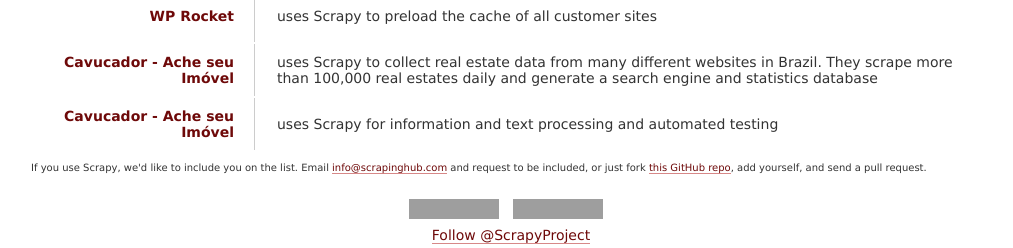
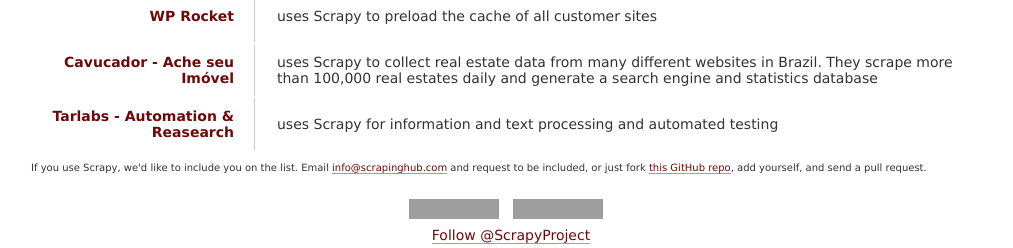
Before and after one commit to scrapy/scrapy.org, a Jekyll site: the page built from companies.html, in a window 1280 px wide and 900 px high, scrolled down 1675 px. Shown: the part 649-897 px from the top of the window, without its empty margins (129-1142 px from the left). Built offline with Jekyll 4.4.1, drawn with Linux system fonts in a browser that asks for light colours; Markdown is read by kramdown in place of the engine named in the settings; comment, search, counter and statistics services are not loaded; grey boxes are pictures that could not be loaded.

Commit message:
Update compnies.html
I have done changes to my mistake . please allow a pull request.

```diff
--- a/companies.html
+++ b/companies.html
@@ -174,7 +174,7 @@
         <td>uses Scrapy to collect real estate data from many different websites in Brazil. They scrape more than 100,000 real estates daily and generate a search engine and statistics database</td>
     </tr>
     <tr>
-        <th><a href="http://www.tarlabs.com/">Cavucador - Ache seu Imóvel</a></th>
+        <th><a href="http://www.tarlabs.com/">Tarlabs - Automation & Reasearch</a></th>
         <td>uses Scrapy for information and text processing and automated testing</td>
     </tr>
 </table>
```
